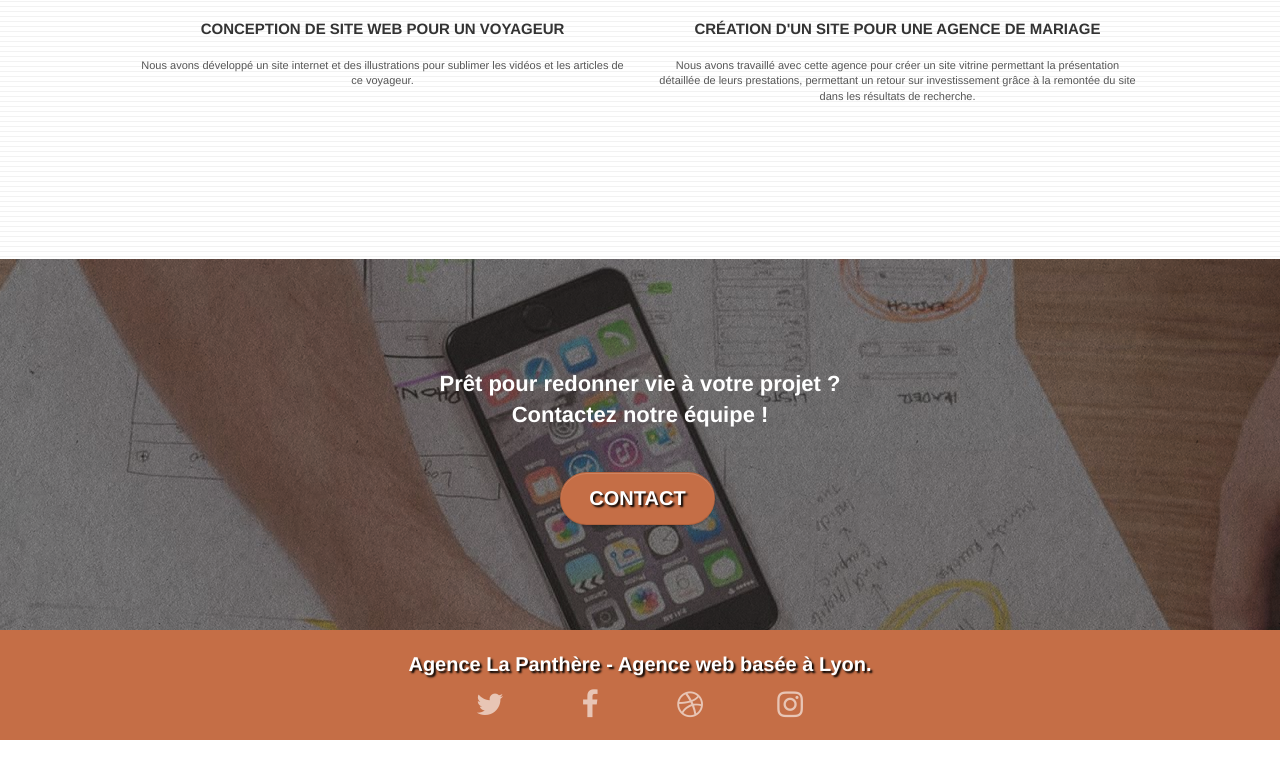
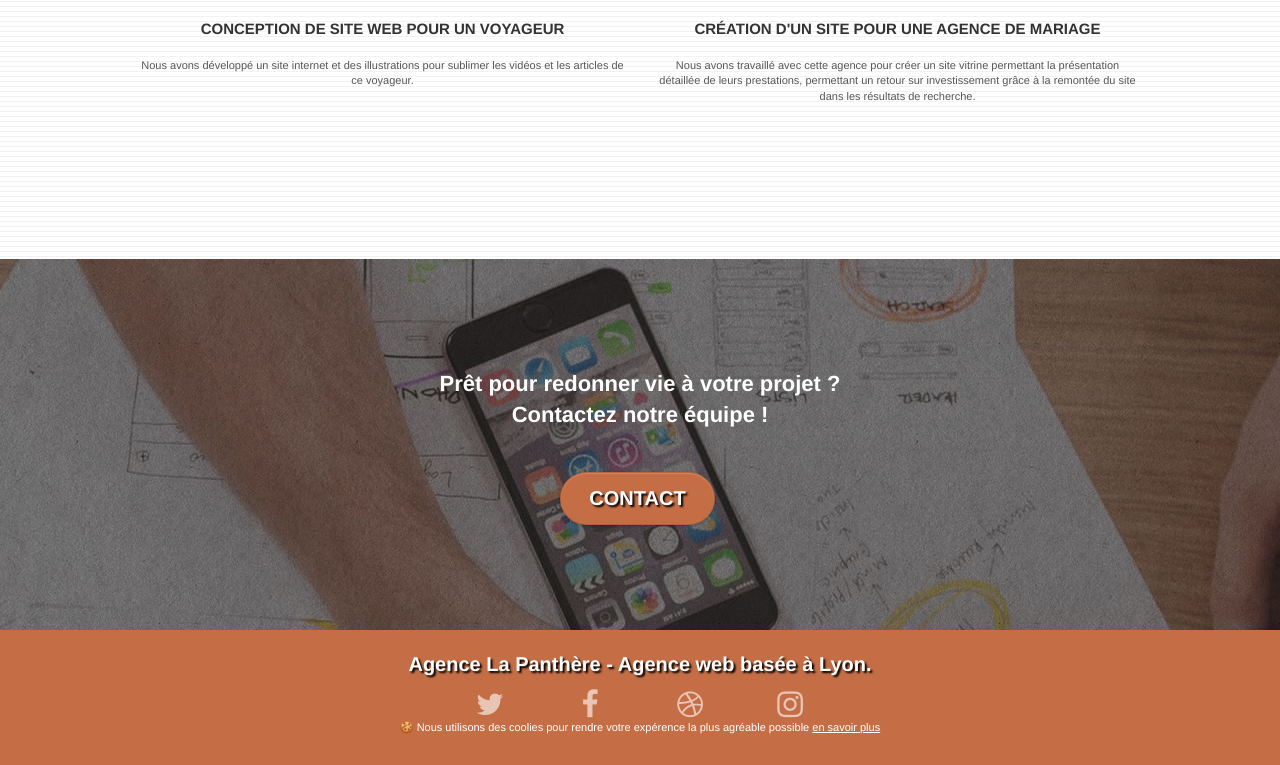
Before and after one commit to Bapt1917/projet4-la-panthere, a plain HTML site: page index.html in a window 1280 px wide. Shown: the part 3207-3972 px from the top of the page. Before the commit the page ends 3947 px from the top, so only its background shows below. Drawn offline with Linux system fonts and the light colour scheme.

Commit message:
Update index.html

```diff
--- a/index.html
+++ b/index.html
@@ -199,7 +199,7 @@
 		<div class="row">
 			<div class="col-sm-12">
 				<p class="text-center white fontsize20 contrast bold">
-					Agence La Panthère - Agence web basée à Lyon.<br>
+					Agence La Panthère - Agence web basée à Lyon.
 				</p>
 				<nav class="row row-no-gutters social">
 					<div class="col-sm-3">
@@ -223,8 +223,8 @@
 						</div>
 					</div>
 				</nav>
-				<!--
-				<div class="row">
+				<p class=" white text-center"> 🍪 Nous utilisons des coolies pour rendre votre expérence la plus agréable possible <a class ="white" href="https://www.cnil.fr/fr/rgpd-de-quoi-parle-t-on" target="blank"><u>en savoir plus</u></a></p>
+				<!--<div class="row">
 					<div class="col-sm-4">
 						Partenaires
 							<ul>
@@ -261,8 +261,8 @@
 							<li><a href="remontersurgoogle.com">remontersurgoogle.com</a></li>
 							<li><a href="vraiseofiable.com">vraiseofiable.com</a></li>
 						</ul>
-					</div>
-				</div> -->
+					</div>-->
+				</div>
 			</div>
 		</div>
 	</div>
```
